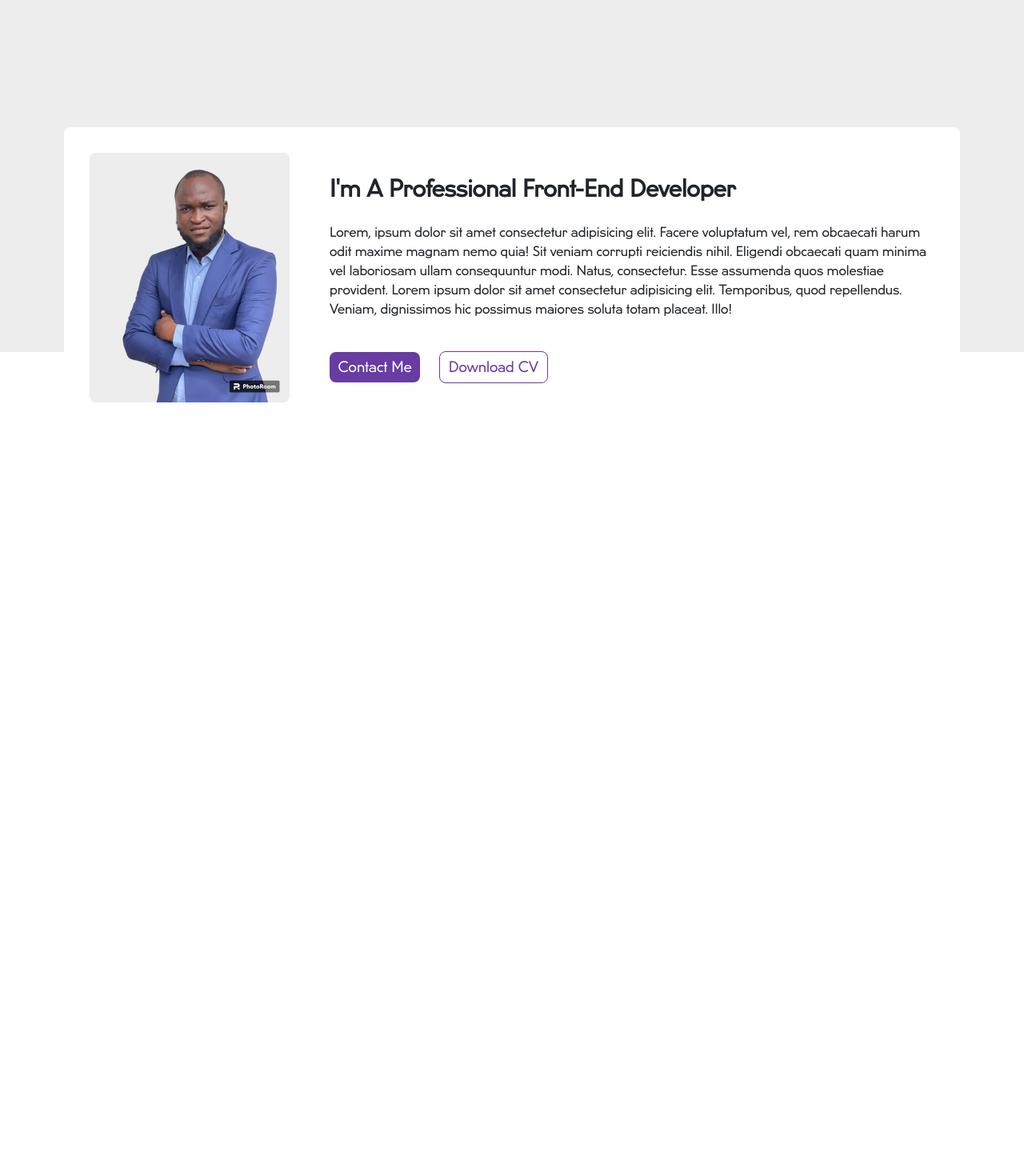
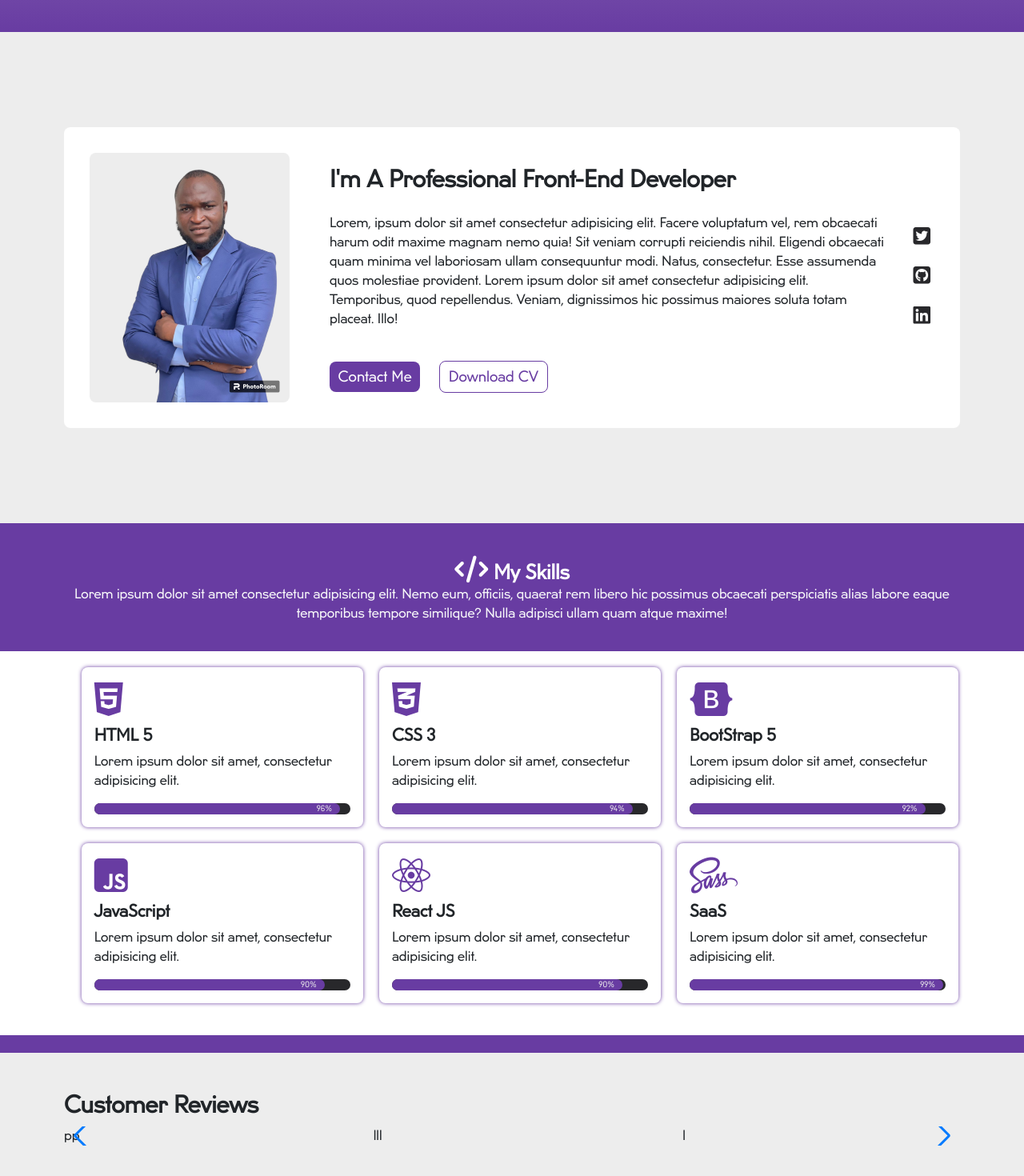
Before and after one commit to doiayokanmi/Dev-Damilola, a React (Vite) app: page / in a window 1280 px wide. Shown: the part 760-2230 px from the top of the page at 80% size. Before the commit the page ends 1295 px from the top, so only its background shows below. Built offline with nearby package versions, Linux system fonts and the light colour scheme.

Commit message:
nav fixed position

```diff
--- a/index.html
+++ b/index.html
@@ -8,6 +8,7 @@
     <script src="https://cdn.jsdelivr.net/npm/bootstrap@5.3.0/dist/js/bootstrap.bundle.min.js" integrity="sha384-geWF76RCwLtnZ8qwWowPQNguL3RmwHVBC9FhGdlKrxdiJJigb/j/68SIy3Te4Bkz" crossorigin="anonymous"></script>
     <script src="https://kit.fontawesome.com/1c78765928.js" crossorigin="anonymous"></script>
     <script async src="https://unpkg.com/typer-dot-js@0.1.0/typer.js"></script>
+    <script async src="https://platform.twitter.com/widgets.js" charset="utf-8"></script>
     <title>Dev Damilola | Your Favourite Front-End Dev</title>
   </head>
   <body>
--- a/package.json
+++ b/package.json
@@ -12,7 +12,8 @@
   "dependencies": {
     "react": "^18.2.0",
     "react-dom": "^18.2.0",
-    "react-type-animation": "^3.1.0"
+    "react-type-animation": "^3.1.0",
+    "swiper": "^9.4.1"
   },
   "devDependencies": {
     "@types/react": "^18.0.37",
--- a/src/App.css
+++ b/src/App.css
@@ -30,10 +30,28 @@ h1 {
   font-size: 3.5em;
 }
 
+h4 {
+  color: var(--whiteColor);
+  position: relative;
+  text-align: center;
+  margin: 0 auto;
+}
+
+h4::after, h4::before {
+  content: "";
+  width: 10vw;
+  height: 10px;
+  position: absolute;
+  top: 50%;
+  transform: translateY(-50%);
+  border-radius: var(--borderRadius);
+}
+
 header {
   height: 100vh;
   overflow: hidden;
-  background-color: var(--greyColor);
+  background-image: linear-gradient(to top, var(--secondaryColor), var(--greyColor));
+  background-attachment: fixed;
 }
 
 span {
@@ -75,12 +93,12 @@ nav a:hover {
 
 nav {
   padding: var(--paddingValue);
-  background-color: var(--whiteColor);
   justify-content: space-between;
   align-items: center;
   position: fixed;
   top: 0;
   width: 100vw;
+  border-bottom: 2px solid var(--greyColor);
 }
 
 .linkBtn {
@@ -116,7 +134,6 @@ nav {
 
 #about {
   padding: var(--paddingValue);
-  height: 50vh;
   background-color: var(--greyColor);
 }
 
@@ -127,6 +144,19 @@ nav {
   background-color: var(--whiteColor);
   border-radius: var(--borderRadius);
   margin-top: 100px;
+  margin-bottom: 100px;
+}
+
+#aboutText {
+  padding-right: 30px;
+}
+
+#social {
+  display: flex;
+  flex-direction: column;
+  justify-content: space-between;
+  gap: 20px;
+  padding: 5px;
 }
 
 #innerAbout img {
@@ -140,3 +170,71 @@ nav {
   border: 1px solid var(--secondaryColor);
   color: var(--secondaryColor);
 }
+
+#skillsCon {
+  background-color: var(--secondaryColor);
+  padding: 1.4em 0;
+}
+
+#skillText {
+  padding: var(--paddingValue);
+}
+
+#skillsCardCon {
+  display: flex;
+  flex-wrap: wrap;
+  padding: var(--paddingValue);
+  justify-content: center;
+  background-color: var(--whiteColor);
+}
+
+.skillCard {
+  width: calc(100%/3.18);
+  padding: 1em;
+  border-radius: var(--borderRadius);
+  box-shadow: 0 0 5px 0 var(--secondaryColor);
+  margin-bottom: 20px;
+  margin-left: 20px;
+}
+
+.skillCard i {
+  font-size: 3em;
+  margin-bottom: 10px;
+  color: var(--secondaryColor);
+
+}
+
+.skillCard:hover, .skillCard:hover i {
+  background-color: var(--secondaryColor);
+  color: var(--whiteColor);
+}
+
+.skillCard:hover #skillPro {
+  background-color: var(--greyColor);
+  color: var(--blackColor);
+}
+
+#skillProCon {
+  width: 100%;
+  background-color: var(--blackColor);
+  border-radius: var(--borderRadius);
+}
+
+#skillPro {
+  background-color: var(--secondaryColor);
+  border-radius: inherit;
+  text-align: end;
+  padding-right: 10px;
+  color: #ededed;
+  font-size: .6em;
+}
+
+#customerReview {
+  padding: 50px 5em;
+  background-color: var(--greyColor);
+}
+
+blockquote {
+  height: 20vh;
+  overflow: hidden;
+}
--- a/src/App.jsx
+++ b/src/App.jsx
@@ -1,12 +1,16 @@
 import "./App.css";
 import About from "./assets/components/About";
+import CustomersReview from "./assets/components/CustomersReview";
 import Header from "./assets/components/Header";
+import Skills from "./assets/components/Skills";
 
 function App() {
   return (
     <>
       <Header />
       <About />
+      <Skills />
+      <CustomersReview />
     </>
   );
 }
--- a/src/assets/components/About.jsx
+++ b/src/assets/components/About.jsx
@@ -27,6 +27,18 @@ const About = () => {
               <a href="" className="linkBtn" id="downloadBtn">Download CV</a>
             </div>
           </div>
+
+          <div id="social">
+          <a href="">
+              <i className="fa-brands fa-square-twitter"></i>
+            </a>
+            <a href="">
+              <i className="fa-brands fa-square-github"></i>
+            </a>
+            <a href="">
+              <i className="fa-brands fa-linkedin"></i>
+            </a>
+          </div>
         </div>
       </section>
     </>
--- /dev/null
+++ b/src/assets/components/CustomersReview.jsx
@@ -0,0 +1,51 @@
+import React from "react";
+import "swiper/swiper-bundle.css"; // Import Swiper styles
+import { Swiper, SwiperSlide } from "swiper/react"; // Import Swiper components
+import SwiperCore, { Navigation, Pagination, Autoplay } from "swiper"; // Import Swiper core and required modules
+SwiperCore.use([Navigation, Pagination, Autoplay]);
+
+const CustomersReview = () => {
+  return (
+    <>
+      <div id="customerReview">
+
+      <h3>Customer Reviews</h3>
+      <Swiper
+        navigation
+        slidesPerView={3}
+        spaceBetween={40}
+        grabCursor={true}
+        autoplay={{ delay: 3000 }}
+        loop={true}
+      >
+        <SwiperSlide>
+        l
+        </SwiperSlide>
+
+        <SwiperSlide>
+        pp
+        </SwiperSlide>
+
+        <SwiperSlide>
+        lll
+        </SwiperSlide>
+        <SwiperSlide>
+        l
+        </SwiperSlide>
+
+        <SwiperSlide>
+        pp
+        </SwiperSlide>
+
+        <SwiperSlide>
+        lll
+        </SwiperSlide>
+
+
+      </Swiper>
+      </div>
+    </>
+  );
+};
+
+export default CustomersReview;
--- a/src/assets/components/Header.jsx
+++ b/src/assets/components/Header.jsx
@@ -1,12 +1,41 @@
 import { TypeAnimation } from "react-type-animation";
+import React, { useState, useEffect } from "react";
 
 const Header = () => {
+  const [scrollPosition, setScrollPosition] = useState(0);
+  const [backgroundColor, setBackgroundColor] = useState("transparent");
+
+  useEffect(() => {
+    const handleScroll = () => {
+      const position = window.scrollY;
+      setScrollPosition(position);
+    };
+
+    window.addEventListener("scroll", handleScroll);
+    return () => {
+      window.removeEventListener("scroll", handleScroll);
+    };
+  }, []);
+
+  useEffect(() => {
+    if (scrollPosition > 50) {
+      setBackgroundColor("var(--whiteColor)");
+    } else {
+      setBackgroundColor("transparent");
+    }
+  }, [scrollPosition]);
+
   let Logo = "./public/image/logo.png";
-  let myPics = "./public/image/myPic (2).png"
+  let myPics = "./public/image/myPic (2).png";
   return (
     <>
       <header>
-        <nav className="flex">
+        <nav
+          className="flex"
+          style={{
+            backgroundColor: backgroundColor,
+          }}
+        >
           <a href="">
             <img className="img-fluid" src={Logo} alt="" id="brandLogo" />
           </a>
@@ -55,21 +84,39 @@ const Header = () => {
             </h1>
 
             <h2>
-            An Expert in {" "}
-            <TypeAnimation
-              sequence={["Front-End Dev", 1000, "CSS3", 1000, "SaaS", 1000, "Bootstrap", 1000, "MERN Stack", 1000, "Express JS", 1000, "JavaScript", 1000, "React JS", 1000, "HTML5", 1000, ]}
-              style={{ fontSize: "1em" }}
-              repeat={Infinity}
-            />
+              An Expert in{" "}
+              <TypeAnimation
+                sequence={[
+                  "Front-End Dev",
+                  1000,
+                  "CSS3",
+                  1000,
+                  "SaaS",
+                  1000,
+                  "Bootstrap",
+                  1000,
+                  "MERN Stack",
+                  1000,
+                  "Express JS",
+                  1000,
+                  "JavaScript",
+                  1000,
+                  "React JS",
+                  1000,
+                  "HTML5",
+                  1000,
+                ]}
+                style={{ fontSize: "1em" }}
+                repeat={Infinity}
+              />
             </h2>
 
-            <p className="mb-5">
+            <p className="mb-5 text-light">
               Lorem ipsum dolor sit amet consectetur adipisicing elit.
               Asperiores voluptatibus officia similique repellendus pariatur,
               vitae reiciendis dolore temporibus nobis aspernatur! Voluptates
               cumque dicta aut culpa suscipit, unde dolorem odit sunt.
             </p>
-
 
             <a href="" className="linkBtn mt-5">
               Hire Me
--- /dev/null
+++ b/src/assets/components/Skills.jsx
@@ -0,0 +1,110 @@
+import React from "react";
+
+const Skills = () => {
+  return (
+    <>
+      <section id="skillsCon">
+        <div id="skillText">
+        <h4>
+          <i className="fa-sharp fa-solid fa-code"></i> My Skills
+        </h4>
+
+        <p className="text-light text-center">
+          Lorem ipsum dolor sit amet consectetur adipisicing elit. Nemo eum, officiis, quaerat rem libero hic possimus obcaecati perspiciatis alias labore eaque temporibus tempore similique? Nulla adipisci ullam quam atque maxime!
+        </p>
+        </div>
+
+        <div id="skills">
+
+          <div id="skillsCardCon">
+            <div className="skillCard">
+            <i className="fa-brands fa-html5"></i>
+
+            <h5>HTML 5</h5>
+
+            <p>
+                Lorem ipsum dolor sit amet, consectetur adipisicing elit.
+            </p>
+
+            <div id="skillProCon">
+                <div id="skillPro" style={{width: "96%"}}>96%</div>
+            </div>
+            </div>
+
+            <div className="skillCard">
+            <i className="fa-brands fa-css3-alt"></i>
+
+            <h5>CSS 3</h5>
+
+            <p>
+                Lorem ipsum dolor sit amet, consectetur adipisicing elit.
+            </p>
+
+            <div id="skillProCon">
+            <div id="skillPro" style={{width: "94%"}}>94%</div>
+            </div>
+            </div>
+
+            <div className="skillCard">
+            <i className="fa-brands fa-bootstrap"></i>
+
+            <h5>BootStrap 5</h5>
+
+            <p>
+                Lorem ipsum dolor sit amet, consectetur adipisicing elit.
+            </p>
+
+            <div id="skillProCon">
+            <div id="skillPro" style={{width: "92%"}}>92%</div>
+            </div>
+            </div>
+
+            <div className="skillCard">
+            <i className="fa-brands fa-square-js"></i>
+
+            <h5>JavaScript</h5>
+
+            <p>
+                Lorem ipsum dolor sit amet, consectetur adipisicing elit.
+            </p>
+
+            <div id="skillProCon">
+            <div id="skillPro" style={{width: "90%"}}>90%</div>
+            </div>
+            </div>
+
+            <div className="skillCard">
+            <i className="fa-brands fa-react"></i>
+
+            <h5>React JS</h5>
+
+            <p>
+                Lorem ipsum dolor sit amet, consectetur adipisicing elit.
+            </p>
+
+            <div id="skillProCon">
+            <div id="skillPro" style={{width: "90%"}}>90%</div>
+            </div>
+            </div>
+
+            <div className="skillCard">
+            <i className="fa-brands fa-sass"></i>
+
+            <h5>SaaS</h5>
+
+            <p>
+                Lorem ipsum dolor sit amet, consectetur adipisicing elit.
+            </p>
+
+            <div id="skillProCon">
+            <div id="skillPro" style={{width: "99%"}}>99%</div>
+            </div>
+            </div>
+          </div>
+        </div>
+      </section>
+    </>
+  );
+};
+
+export default Skills;
```
Also changed, not shown: public/image/myPics.jpg (added), 1 other file (tests, documents, lock files or other folders).
